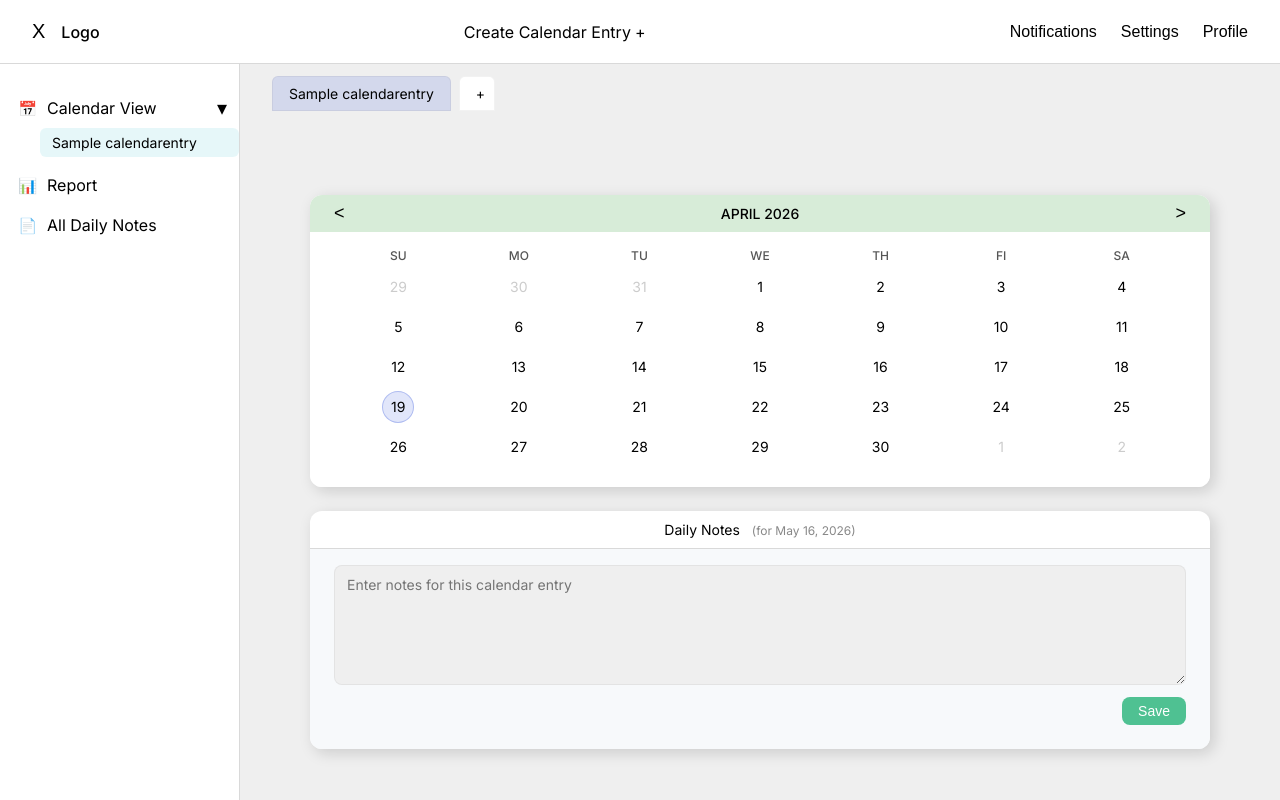
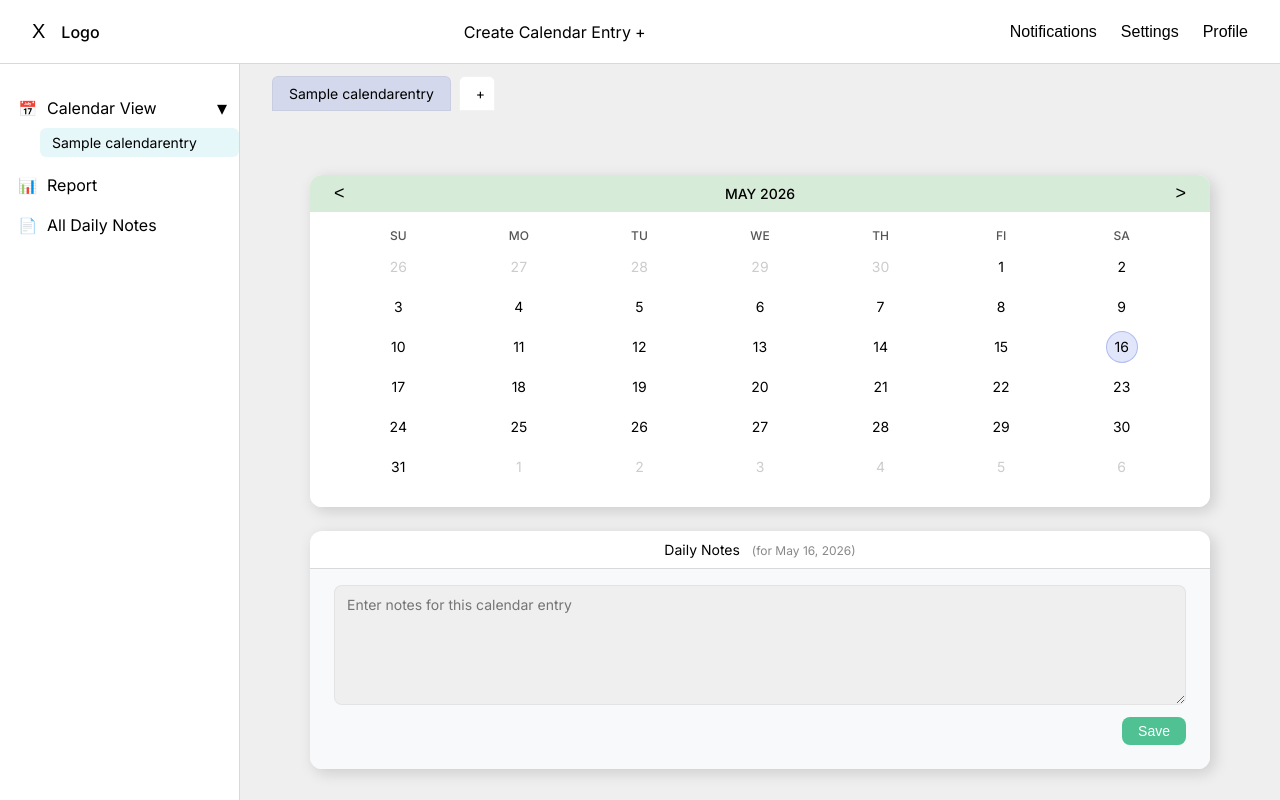
Before and after one commit to Babajideshadare/one_kalenda, a Django app: page / in a window 1280 px wide. Run offline with Django 5.2, Linux system fonts and the light colour scheme; tables that the repository leaves empty hold one stand-in row (values such as "Sample post").

Commit message:
Use real current month calendar grid and highlight today's date

```diff
--- a/habits/views.py
+++ b/habits/views.py
@@ -1,3 +1,4 @@
+import calendar
 from datetime import date
 
 from django.shortcuts import render, redirect, get_object_or_404
@@ -6,8 +7,9 @@ from .models import CalendarEntry, CalendarDay
 
 def home(request):
     """
-    Home page: show layout, entries in sidebar, and for an active entry
-    show a calendar + Daily Notes for a single date (today for now).
+    Home page: show layout, entries in sidebar and as tabs, and for an active entry
+    show a real calendar for the current month + Daily Notes for a single date
+    (selected_date, which is today for now).
 
     POST from notes form: save notes for the active entry + selected date.
     GET: display current notes.
@@ -27,8 +29,16 @@ def home(request):
     selected_date = date.today()
     day = None
 
+    # Compute calendar for the month of selected_date
+    display_year = selected_date.year
+    display_month = selected_date.month
+    cal = calendar.Calendar(firstweekday=6)  # 6 = Sunday
+    # weeks is a list of weeks; each week is a list of 7 date objects (including prev/next month days)
+    weeks = cal.monthdatescalendar(display_year, display_month)
+    month_label = selected_date.strftime('%B %Y').upper()
+
     if active_entry:
-        # Handle saving notes (POST) from the notes form
+        # Handle saving notes (POST) from the notes form only
         if request.method == 'POST' and 'notes' in request.POST:
             notes = request.POST.get('notes', '')
             day, _created = CalendarDay.objects.get_or_create(
@@ -51,6 +61,10 @@ def home(request):
         'active_entry': active_entry,
         'selected_date': selected_date,
         'day': day,
+        'display_year': display_year,
+        'display_month': display_month,
+        'weeks': weeks,
+        'month_label': month_label,
     }
     return render(request, 'habits/home.html', context)
 
--- a/templates/habits/home.html
+++ b/templates/habits/home.html
@@ -3,11 +3,11 @@
 {% block content %}
 {% if active_entry %}
     <div class="calendar-section">
-        <!-- Calendar card (still static UI for now) -->
+        <!-- Calendar card (now driven by real month data) -->
         <div class="calendar-card">
             <div class="calendar-header">
                 <button class="month-nav" type="button">&lt;</button>
-                <div class="month-label">APRIL 2026</div>
+                <div class="month-label">{{ month_label }}</div>
                 <button class="month-nav" type="button">&gt;</button>
             </div>
 
@@ -21,46 +21,18 @@
                 <div class="weekday">FI</div>
                 <div class="weekday">SA</div>
 
-                <!-- Days (static for now, UI only) -->
-                <div class="day muted">29</div>
-                <div class="day muted">30</div>
-                <div class="day muted">31</div>
-                <div class="day">1</div>
-                <div class="day">2</div>
-                <div class="day">3</div>
-                <div class="day">4</div>
-
-                <div class="day">5</div>
-                <div class="day">6</div>
-                <div class="day">7</div>
-                <div class="day">8</div>
-                <div class="day">9</div>
-                <div class="day">10</div>
-                <div class="day">11</div>
-
-                <div class="day">12</div>
-                <div class="day">13</div>
-                <div class="day">14</div>
-                <div class="day">15</div>
-                <div class="day">16</div>
-                <div class="day">17</div>
-                <div class="day">18</div>
-
-                <div class="day selected">19</div>
-                <div class="day">20</div>
-                <div class="day">21</div>
-                <div class="day">22</div>
-                <div class="day">23</div>
-                <div class="day">24</div>
-                <div class="day">25</div>
-
-                <div class="day">26</div>
-                <div class="day">27</div>
-                <div class="day">28</div>
-                <div class="day">29</div>
-                <div class="day">30</div>
-                <div class="day muted">1</div>
-                <div class="day muted">2</div>
+                <!-- Real days for the month -->
+                {% for week in weeks %}
+                    {% for day_date in week %}
+                        {% if day_date.month != display_month %}
+                            <div class="day muted">{{ day_date.day }}</div>
+                        {% elif day_date == selected_date %}
+                            <div class="day selected">{{ day_date.day }}</div>
+                        {% else %}
+                            <div class="day">{{ day_date.day }}</div>
+                        {% endif %}
+                    {% endfor %}
+                {% endfor %}
             </div>
         </div>
 
```
